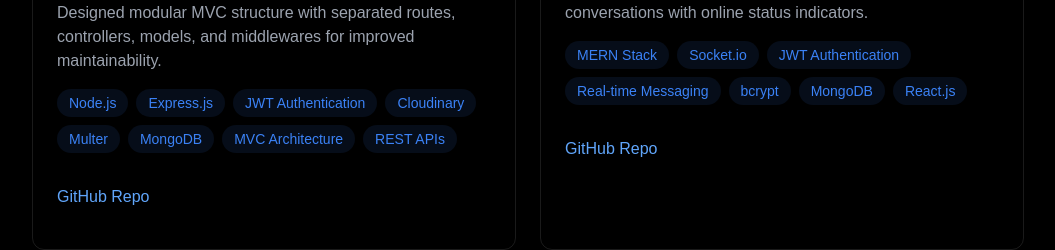
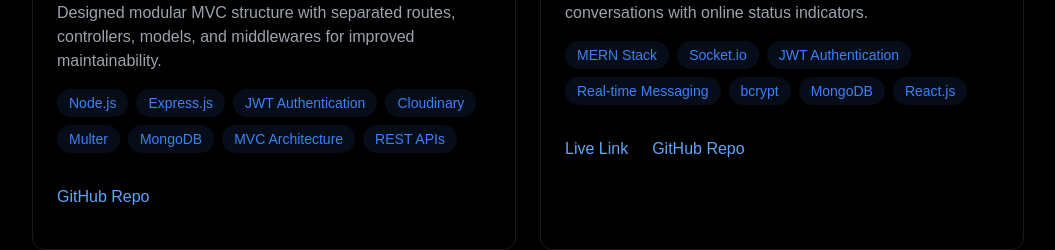
Before and after one commit to kanishkmishra-afk/kanishk_Portfolio, a React (Create React App) app: page / in a window 1280 px wide. Shown: the part 3080-3330 px from the top of the page, without its empty margins (112-1167 px from the left). Built offline with nearby package versions, Linux system fonts and the light colour scheme; no server answers.

Commit message:
Update project links in Projects component to include both Live Link and GitHub Repo for better accessibility

```diff
--- a/src/components/section/Projects.jsx
+++ b/src/components/section/Projects.jsx
@@ -50,7 +50,8 @@
                         </div>
                         <div className="flex justify-between items-center">
                             <div className="flex justify-between items-center gap-6">
-                            <a className="text-blue-400 hover:text-blue-300 transition-colors my-4" href="https://chat-app-1ifm.vercel.app/">GitHub Repo</a>
+                            <a className="text-blue-400 hover:text-blue-300 transition-colors my-4" href="https://chat-app-1ifm.vercel.app/">Live Link</a>
+                            <a className="text-blue-400 hover:text-blue-300 transition-colors my-4" href="https://github.com/kanishkmishra-afk/Chat-App">GitHub Repo</a>
                             </div>
                         </div>
                     </div>
```
